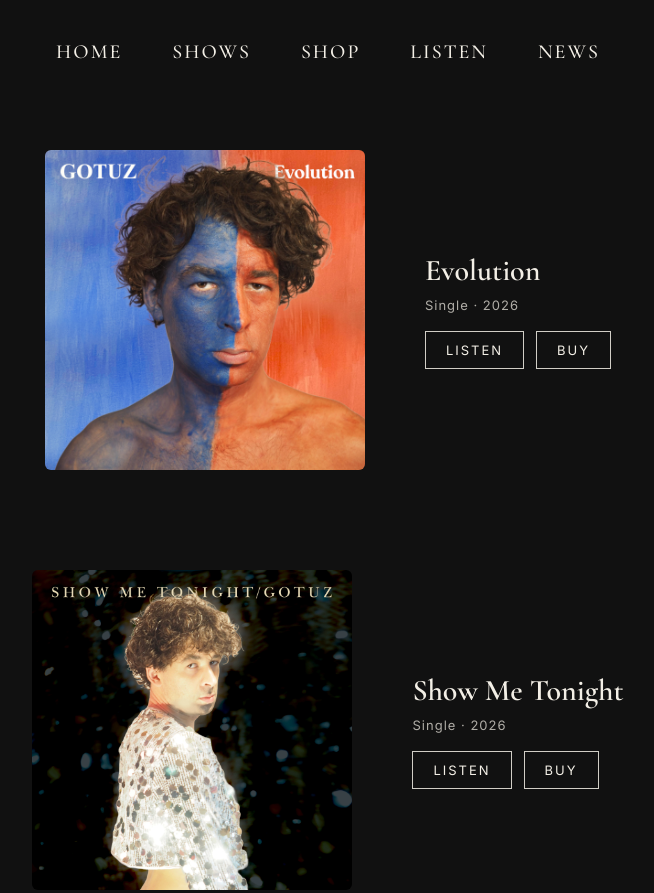
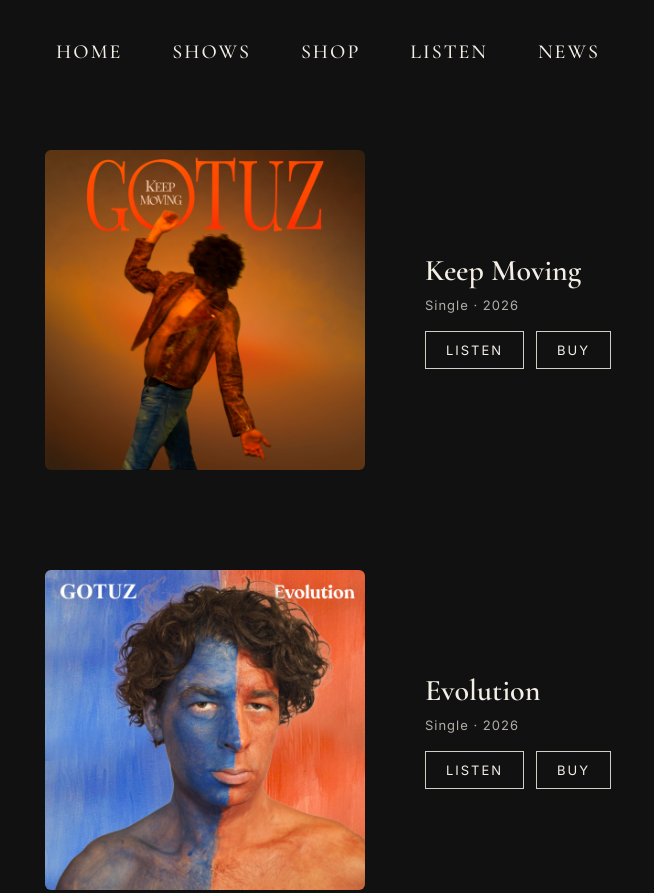
Before and after one commit to Gotuz/gotuzofficial.com, a plain HTML site: page listen.html in a window 1280 px wide. Shown: the top 893 px of the page, without its empty margins (312-966 px from the left). Drawn offline with nearby package versions, Linux system fonts and the light colour scheme.

Commit message:
Update listen.html

```diff
--- a/listen.html
+++ b/listen.html
@@ -377,6 +377,25 @@ header a:hover {
 
 <div class="section">
 
+  <div class="release">
+    <img src="keep-moving_artcover.jpg" alt="Keep Moving">
+    <div class="release-info">
+        <h2>Keep Moving</h2>
+        <div class="release-sub">Single · 2026</div>
+        <div class="buttons">
+            <button onclick="openModal(
+                'Keep Moving',
+                'https://open.spotify.com/track/4rF1fIEQGJW5NFunp8WPR5',
+                'https://open.spotify.com/track/4rF1fIEQGJW5NFunp8WPR5?si=d810e5da60e14a56',
+                'https://gotuz.bandcamp.com/track/keep-moving',
+                'https://www.youtube.com/watch?v=AXiF6rxKzfE'
+            )">LISTEN</button>
+
+            <a href="https://gotuz.bandcamp.com/track/keep-moving" target="_blank">BUY</a>
+        </div>
+    </div>
+</div>
+
     <div class="release">
     <img src="evolution_artcover.jpg" alt="Evolution">
     <div class="release-info">
```
